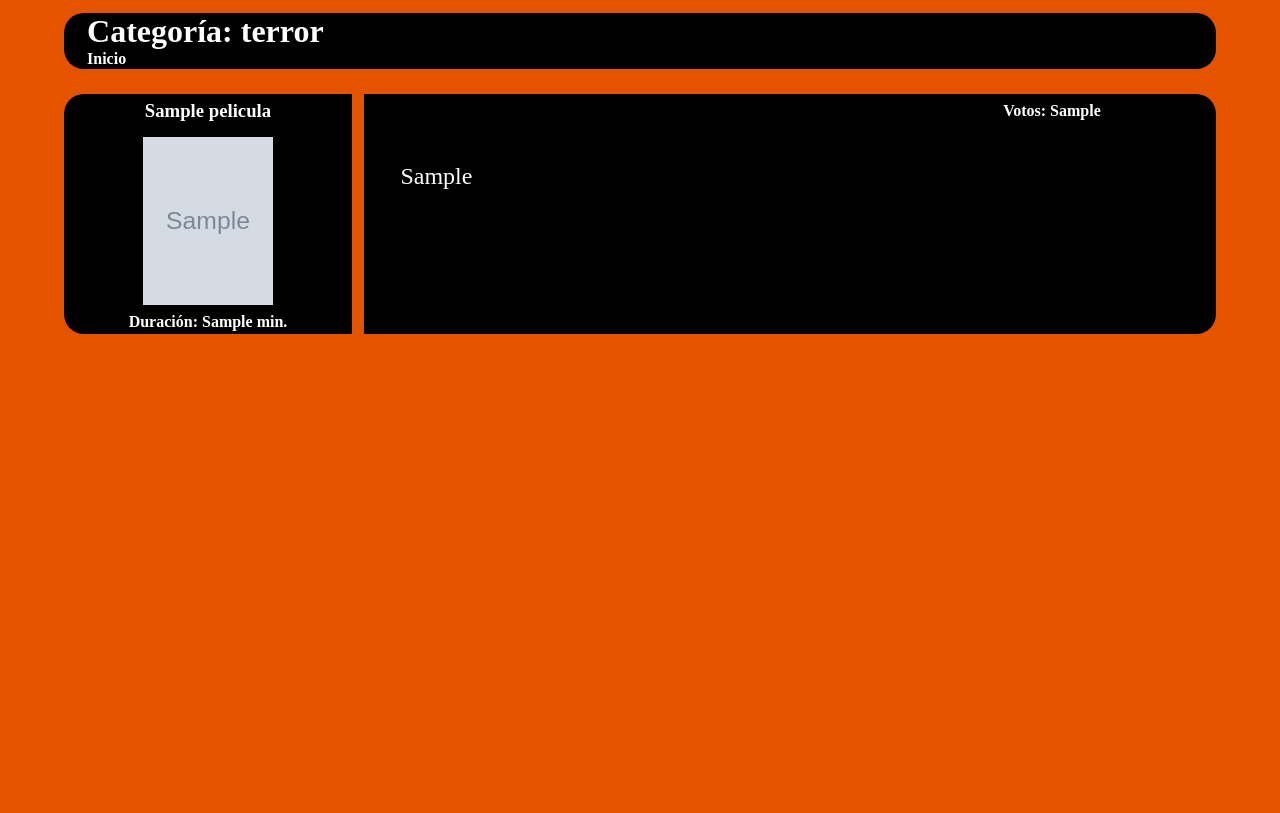
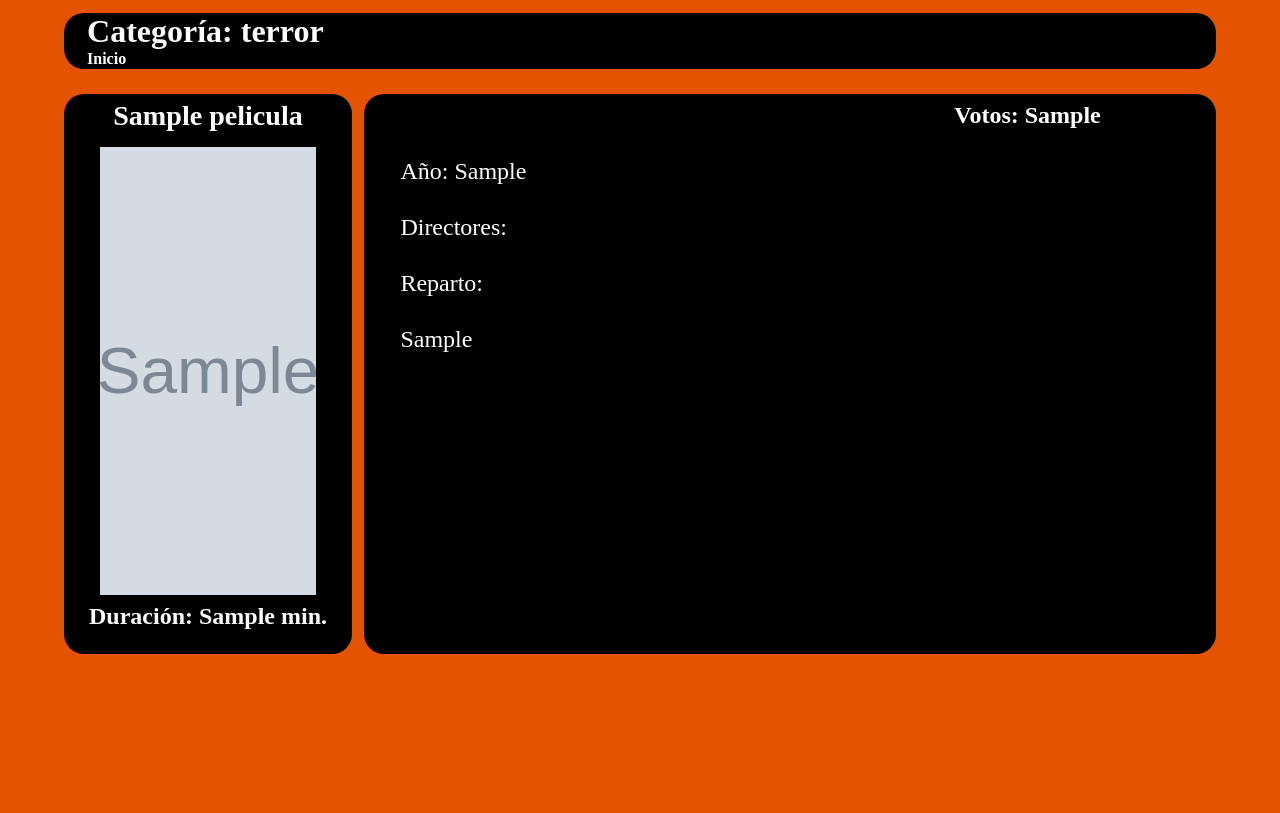
Before and after one commit to Eyguilo/DWS, a PHP site: page /UD3/Practica/fichas.php?id_pelicula=1&id_categoria=1 in a window 1280 px wide. Run offline with PHP 8.4, Linux system fonts and the light colour scheme; tables that the repository leaves empty or names only in its code hold one stand-in row (values such as "Sample post"); grey boxes marked "Sample" are stand-in pictures.

Commit message:
06/12/22 - Se ha acabado el ficha.php, se ha solucionado el problema doctype del categoria.php y se han refactorizado los .css de todos los .php.

```diff
--- a/Curso_2223/UD3/Practica/categorias.php
+++ b/Curso_2223/UD3/Practica/categorias.php
@@ -1,3 +1,4 @@
+<!DOCTYPE html>
 <html lang='es'>
 <head>
     <meta charset='UTF-8'>
--- a/Curso_2223/UD3/Practica/css/ficha_terror.css
+++ b/Curso_2223/UD3/Practica/css/ficha_terror.css
@@ -39,7 +39,7 @@ html, body{
     border-radius: 5px;
 }
 .segunda_caja{
-    height: 30%;
+    height: 70%;
     width: 90%;
     margin-left: 5%;
     margin-bottom: 0.5%;
@@ -51,18 +51,19 @@ html, body{
     background-color: black;
     margin-left: auto;
     margin-right: auto;
-    border-radius: 20px 0px 0px 20px;
+    border-radius: 20px;
 }
 .titulo_caja{
     color: white;
     text-align: center;
     width: 100%;
+    font-size: 150%;
     margin-top: 2%;
 }
 .imagen_caja{
     margin-top: 5%;
-    height: 70%;
-    width: 45%;
+    height: 80%;
+    width: 75%;
     margin-left: auto;
     margin-right: auto;
 }
@@ -74,7 +75,7 @@ img{
     color: white;
     text-align: center;
     margin-top: 3%;
-    font-size: 100%;
+    font-size: 150%;
     font-weight: bolder;
 }
 .segunda_columna{
@@ -83,13 +84,38 @@ img{
     width: 64%;
     background-color: black;
     margin-left: 1%;
+    border-radius: 20px 0px 0px 20px;
 }
 .votos_caja{
     color: white;
     text-align: right;
-    font-size: 100%;
+    font-size: 150%;
     font-weight: bolder;
     margin-top: 1%;
+    height: 10%;
+    width: 100%;
+}
+.ano_caja{
+    color: white;
+    text-align: justify;
+    font-size: 150%;
+    margin-left: 5%;
+    height: 10%;
+    width: 100%;
+}
+.directores_caja{
+    color: white;
+    text-align: justify;
+    font-size: 150%;
+    margin-left: 5%;
+    height: 10%;
+    width: 100%;
+}
+.reparto_caja{
+    color: white;
+    text-align: justify;
+    font-size: 150%;
+    margin-left: 5%;
     height: 10%;
     width: 100%;
 }
@@ -100,27 +126,6 @@ img{
     height: 55%;
     margin-left: 5%;
     width: 95%;
-    margin-top: 5%;
-}
-.enlace_caja{
-    color: white;
-    text-align: right;
-    font-size: 100%;
-    font-weight: bolder;
-    width: 100%;
-}
-.enlace_ficha{
-    color:white;
-}
-.enlace_ficha:link{
-    font-weight: bold;
-    color: white;
-    text-decoration: none;
-}
-.enlace_ficha:hover{
-    background-color: purple;
-    color: white;
-    border-radius: 5px;
 }
 .tercera_columna{
     float: left;
--- a/Curso_2223/UD3/Practica/ficha.php
+++ b/Curso_2223/UD3/Practica/ficha.php
@@ -78,6 +78,9 @@
                         </div>
                         <div class='segunda_columna'>
                             <div class='votos_caja'>Votos: ".$pelicula->getVotos()."</div>
+                            <div class='ano_caja'>Año: ".$pelicula->getAno()."</div>
+                            <div class='directores_caja'>Directores: </div>
+                            <div class='reparto_caja'>Reparto: </div>
                             <div class='sinopsis_caja'>".$pelicula->getSinopsis()."</div>
                         </div>
                         <div class='tercera_columna'></div>
--- a/Curso_2223/UD3/Practica/pelicula.php
+++ b/Curso_2223/UD3/Practica/pelicula.php
@@ -85,7 +85,7 @@
                         </div>
                         <div class='segunda_columna'>
                             <div class='votos_caja'>Votos: ".$peliculas[$i]->getVotos()."</div>
-                            <div class='sinopsis_caja'>".$pelicula2->longitudSinopsis($peliculas[$i]->getSinopsis())."<a class='enlace_ficha' href='fichas.php?id_pelicula=".$peliculas[$i]->getIdPelicula()."'>...</a></div>
+                            <div class='sinopsis_caja'>".$pelicula2->longitudSinopsis($peliculas[$i]->getSinopsis())."<a class='enlace_ficha' href='fichas.php?id_pelicula=".$peliculas[$i]->getIdPelicula()."&id_categoria=".$peliculas[$i]->getIdCategoria()."'>...</a></div>
                             <div class='enlace_caja'>Enlace: <a class='enlace_ficha' href='fichas.php?id_pelicula=".$peliculas[$i]->getIdPelicula()."&id_categoria=".$peliculas[$i]->getIdCategoria()."'>Ver ficha</a></div>
                         </div>
                             <div class='tercera_columna'></div>
```
Also changed, not shown: Curso_2223/UD3/Practica/css/categorias.css (+6 -2 lines), Curso_2223/UD3/Practica/css/ficha_anime.css (+136 -0 lines).
